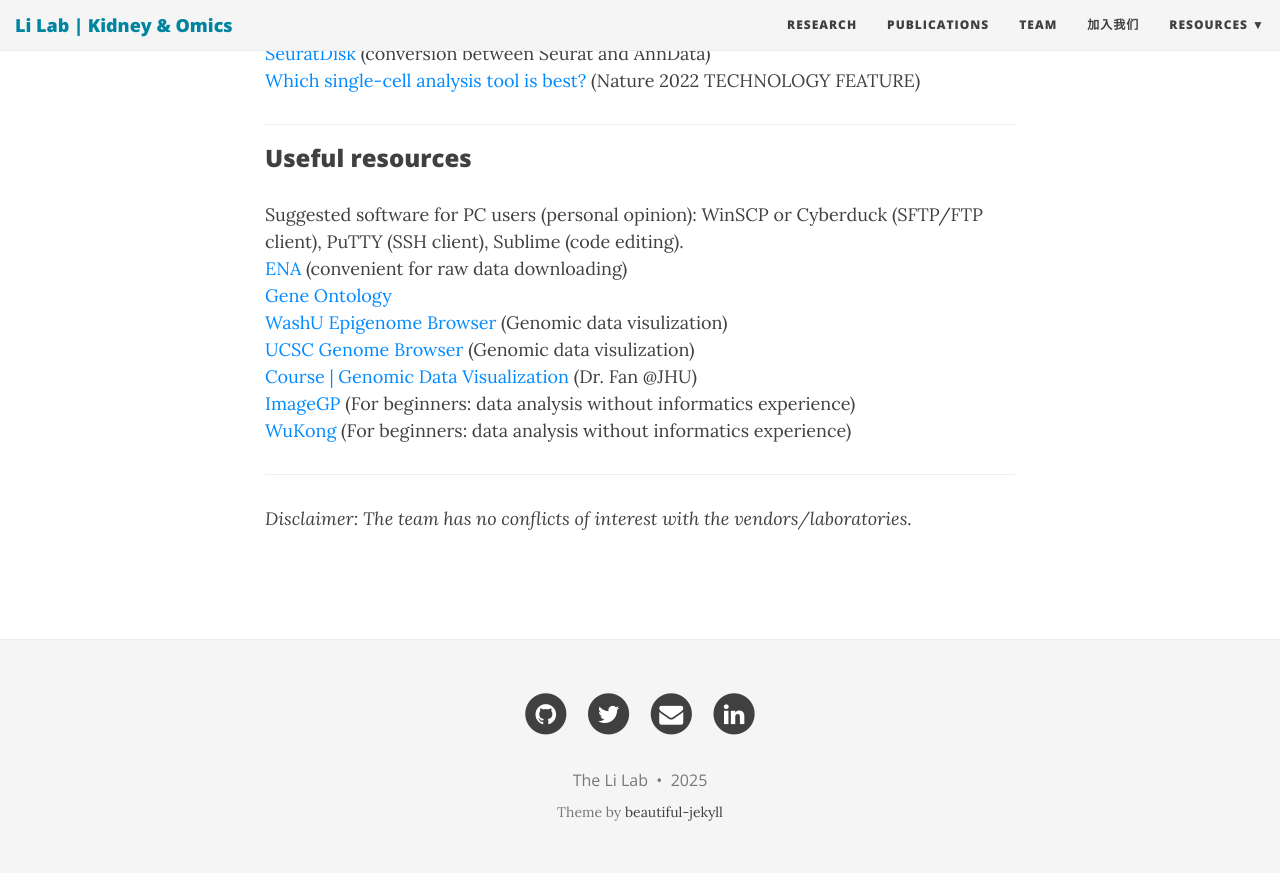
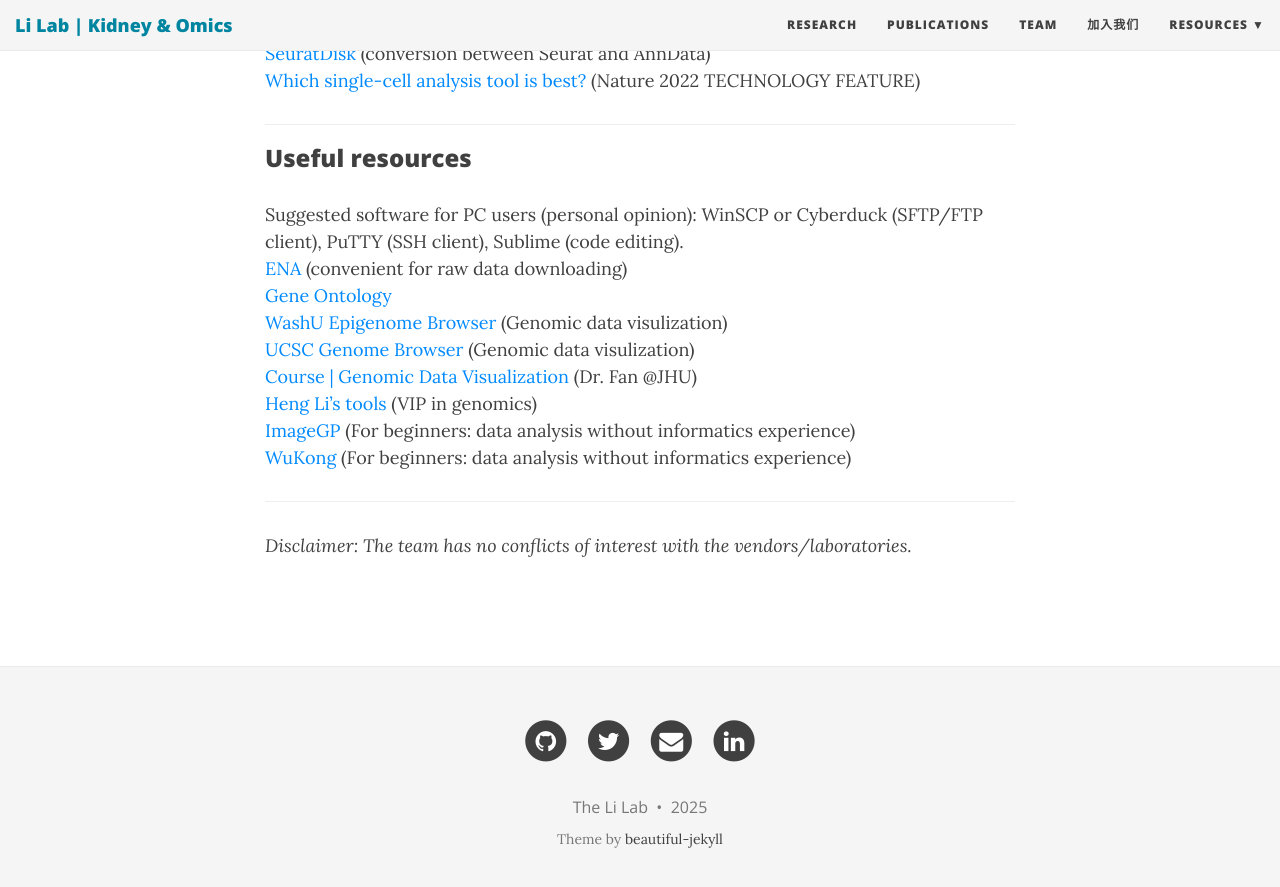
Before and after one commit to TheLiLab/thelilab.github.io, a Jekyll site: the page built from drylab.md, in a window 1280 px wide and 900 px high, scrolled down 1272 px. Shown: the top 887 px of the window. Built offline with Jekyll 4.4.1, drawn with Linux system fonts in a browser that asks for light colours; nearby versions of some CDN libraries.

Commit message:
Update drylab.md

```diff
--- a/drylab.md
+++ b/drylab.md
@@ -45,6 +45,7 @@
 <a href="https://epigenomegateway.wustl.edu/" target="_blank">WashU Epigenome Browser</a> (Genomic data visulization)<br>
 <a href="https://genome.ucsc.edu/" target="_blank">UCSC Genome Browser</a> (Genomic data visulization)<br>
 <a href="https://jef.works/teaching/" target="_blank">Course | Genomic Data Visualization</a> (Dr. Fan @JHU)<br>
+<a href="http://liheng.org/" target="_blank">Heng Li's tools</a> (VIP in genomics)<br>
 <a href="https://www.bic.ac.cn/BIC/#/" target="_blank">ImageGP</a> (For beginners: data analysis without informatics experience)<br>
 <a href="https://www.omicsolution.org/wkomics/main/" target="_blank">WuKong</a> (For beginners: data analysis without informatics experience)<br>
 <hr>
```
